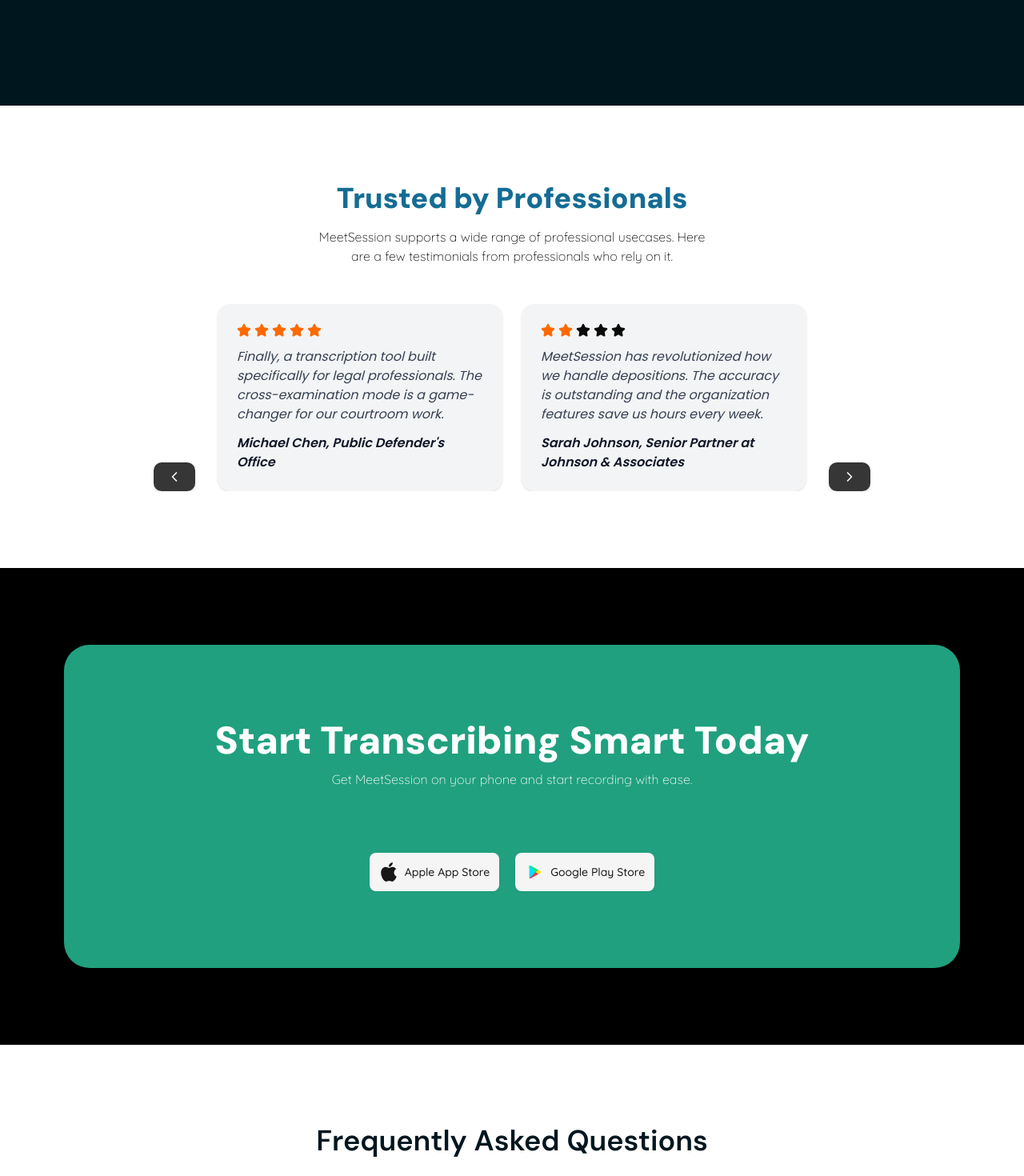
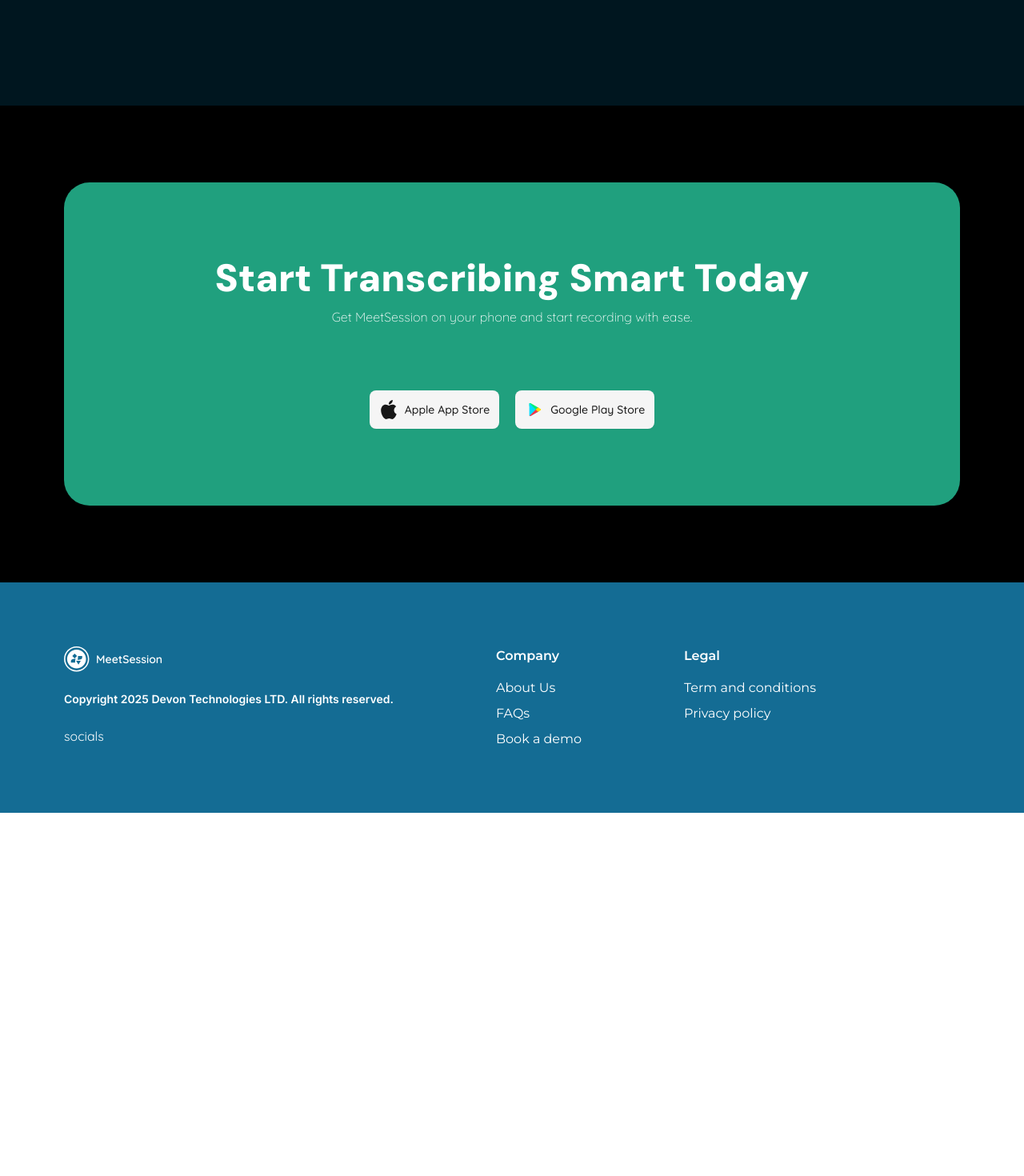
Before and after one commit to Devon-Technologies-LTD/meetsession-website, a Next.js app: page / in a window 1280 px wide. Shown: the part 3160-4630 px from the top of the page at 80% size. After the commit the page ends 4176 px from the top, so only its background shows below. Built offline with nearby package versions, Linux system fonts and the light colour scheme; a web font is replaced by a local one.

Commit message:
feat: remove testimonial and faq sections

```diff
--- a/src/app/(base)/page.tsx
+++ b/src/app/(base)/page.tsx
@@ -1,9 +1,9 @@
 import { DownloadApps } from "@/features/base/components/download-apps";
-import { FAQs } from "@/features/base/components/faqs";
+// import { FAQs } from "@/features/base/components/faqs";
 import { Hero } from "@/features/base/components/hero";
 import { HowItWorks } from "@/features/base/components/how-it-works";
 import { JoinWaitlist } from "@/features/base/components/join-waitlist";
-import { Testimonials } from "@/features/base/components/testimonials";
+// import { Testimonials } from "@/features/base/components/testimonials";
 import { WhyMeetSession } from "@/features/base/components/why-meet-session";
 
 export default function Page() {
@@ -13,9 +13,9 @@ export default function Page() {
       <WhyMeetSession />
       <HowItWorks />
       <JoinWaitlist />
-      <Testimonials />
+      {/*<Testimonials />*/}
       <DownloadApps />
-      <FAQs />
+      {/*<FAQs />*/}
     </div>
   );
 }
```
